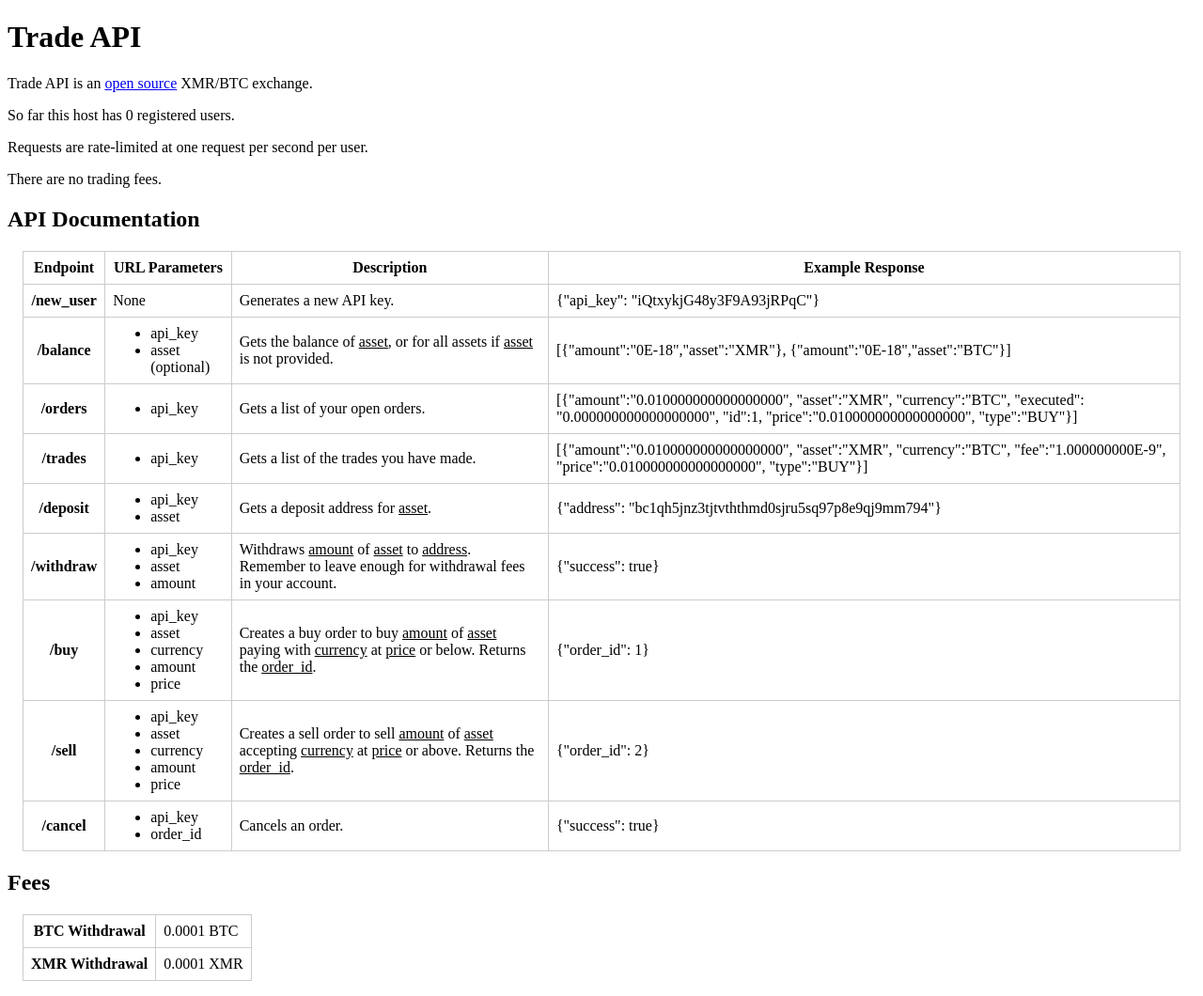
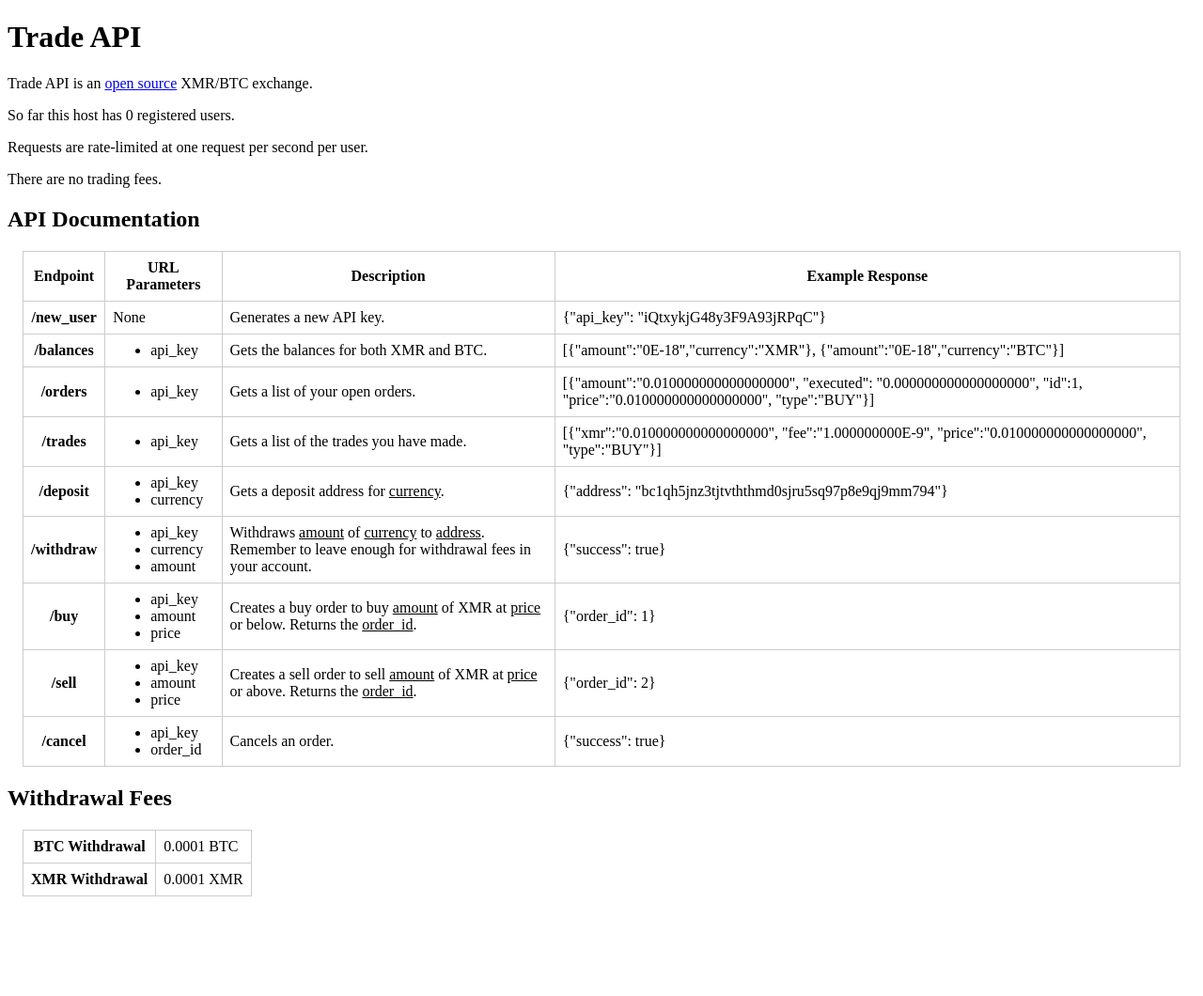
Before and after one commit to jackmurray90/fryx, a Flask app: page / in a window 1280 px wide. Shown: the whole page at 94% size. After the commit the page ends 954 px from the top, so only its background shows below. Run offline with Flask 2, Linux system fonts and the light colour scheme.

Commit message:
change assets to currency

```diff
--- a/api.py
+++ b/api.py
@@ -42,10 +42,10 @@ def new_user():
   rate_limit(ip=True)
   return exchange.new_user()
 
-@app.route('/balance')
-def balance():
+@app.route('/balances')
+def balances():
   rate_limit()
-  return exchange.balance(request.args['api_key'], request.args.get('asset'))
+  return exchange.balance(request.args['api_key'])
 
 @app.route('/orders')
 def orders():
@@ -60,7 +60,7 @@ def trades():
 @app.route('/deposit')
 def deposit():
   rate_limit()
-  return exchange.deposit(request.args['api_key'], request.args['asset'])
+  return exchange.deposit(request.args['api_key'], request.args['currency'])
 
 @app.route('/withdraw')
 def withdraw():
@@ -69,7 +69,7 @@ def withdraw():
     amount = Decimal(request['amount'])
   except:
     return 'Invalid amount'
-  return exchange.withdraw(request.args['api_key'], request.args['asset'], request.args['address'], amount)
+  return exchange.withdraw(request.args['api_key'], request.args['currency'], request.args['address'], amount)
 
 @app.route('/buy')
 def buy():
@@ -82,7 +82,7 @@ def buy():
     price = Decimal(request['price'])
   except:
     return 'Invalid price'
-  return exchange.buy(request.args['api_key'], request.args['asset'], request.args['currency'], amount, price)
+  return exchange.buy(request.args['api_key'], amount, price)
 
 @app.route('/sell')
 def sell():
@@ -95,7 +95,7 @@ def sell():
     price = Decimal(request['price'])
   except:
     return 'Invalid price'
-  return exchange.sell(request.args['api_key'], request.args['asset'], request.args['currency'], amount, price)
+  return exchange.sell(request.args['api_key'], amount, price)
 
 @app.route('/cancel')
 def cancel():
--- a/templates/api.html
+++ b/templates/api.html
@@ -14,22 +14,22 @@
 <table>
   <tr><th>Endpoint</th><th>URL Parameters</th><th>Description</th><th>Example Response</th></tr>
   <tr><th>/new_user</th><td>None</td><td>Generates a new API key.</td><td>{"api_key": "iQtxykjG48y3F9A93jRPqC"}</td></tr>
-  <tr><th>/balance</th><td><ul><li>api_key</li><li>asset (optional)</li></ul></td><td>Gets the balance of <u>asset</u>, or for all assets if <u>asset</u> is not provided.</td>
-    <td>[{"amount":"0E-18","asset":"XMR"}, {"amount":"0E-18","asset":"BTC"}]</td></tr>
+  <tr><th>/balances</th><td><ul><li>api_key</li></ul></td><td>Gets the balances for both XMR and BTC.</td>
+    <td>[{"amount":"0E-18","currency":"XMR"}, {"amount":"0E-18","currency":"BTC"}]</td></tr>
   <tr><th>/orders</th><td><ul><li>api_key</li></ul></td><td>Gets a list of your open orders.</td>
-    <td>[{"amount":"0.010000000000000000", "asset":"XMR", "currency":"BTC", "executed": "0.000000000000000000", "id":1, "price":"0.010000000000000000", "type":"BUY"}]</td></tr>
+    <td>[{"amount":"0.010000000000000000", "executed": "0.000000000000000000", "id":1, "price":"0.010000000000000000", "type":"BUY"}]</td></tr>
   <tr><th>/trades</th><td><ul><li>api_key</li></ul></td><td>Gets a list of the trades you have made.</td>
-    <td>[{"amount":"0.010000000000000000", "asset":"XMR", "currency":"BTC", "fee":"1.000000000E-9", "price":"0.010000000000000000", "type":"BUY"}]</td></tr>
-  <tr><th>/deposit</th><td><ul><li>api_key</li><li>asset</li></ul></td><td>Gets a deposit address for <u>asset</u>.</td><td>{"address": "bc1qh5jnz3tjtvththmd0sjru5sq97p8e9qj9mm794"}</td></tr>
-  <tr><th>/withdraw</th><td><ul><li>api_key</li><li>asset</li><li>amount</li></ul></td>
-    <td>Withdraws <u>amount</u> of <u>asset</u> to <u>address</u>.<br/>Remember to leave enough for withdrawal fees in your account.</td><td>{"success": true}</td></tr>
-  <tr><th>/buy</th><td><ul><li>api_key</li><li>asset</li><li>currency</li><li>amount</li><li>price</li></ul></td>
-    <td>Creates a buy order to buy <u>amount</u> of <u>asset</u> paying with <u>currency</u> at <u>price</u> or below. Returns the <u>order_id</u>.</td><td>{"order_id": 1}</td></tr>
-  <tr><th>/sell</th><td><ul><li>api_key</li><li>asset</li><li>currency</li><li>amount</li><li>price</li></ul></td>
-    <td>Creates a sell order to sell <u>amount</u> of <u>asset</u> accepting <u>currency</u> at <u>price</u> or above. Returns the <u>order_id</u>.</td><td>{"order_id": 2}</td></tr>
+    <td>[{"xmr":"0.010000000000000000", "fee":"1.000000000E-9", "price":"0.010000000000000000", "type":"BUY"}]</td></tr>
+  <tr><th>/deposit</th><td><ul><li>api_key</li><li>currency</li></ul></td><td>Gets a deposit address for <u>currency</u>.</td><td>{"address": "bc1qh5jnz3tjtvththmd0sjru5sq97p8e9qj9mm794"}</td></tr>
+  <tr><th>/withdraw</th><td><ul><li>api_key</li><li>currency</li><li>amount</li></ul></td>
+    <td>Withdraws <u>amount</u> of <u>currency</u> to <u>address</u>.<br/>Remember to leave enough for withdrawal fees in your account.</td><td>{"success": true}</td></tr>
+  <tr><th>/buy</th><td><ul><li>api_key</li><li>amount</li><li>price</li></ul></td>
+    <td>Creates a buy order to buy <u>amount</u> of XMR at <u>price</u> or below. Returns the <u>order_id</u>.</td><td>{"order_id": 1}</td></tr>
+  <tr><th>/sell</th><td><ul><li>api_key</li><li>amount</li><li>price</li></ul></td>
+    <td>Creates a sell order to sell <u>amount</u> of XMR at <u>price</u> or above. Returns the <u>order_id</u>.</td><td>{"order_id": 2}</td></tr>
   <tr><th>/cancel</th><td><ul><li>api_key</li><li>order_id</li></td><td>Cancels an order.</td><td>{"success": true}</td></tr>
 </table>
-<h2>Fees</h2>
+<h2>Withdrawal Fees</h2>
 <table>
   <tr><th>BTC Withdrawal</th><td>0.0001 BTC</td></tr>
   <tr><th>XMR Withdrawal</th><td>0.0001 XMR</td></tr>
```
Also changed, not shown: exchange.py (+10 -10 lines).
